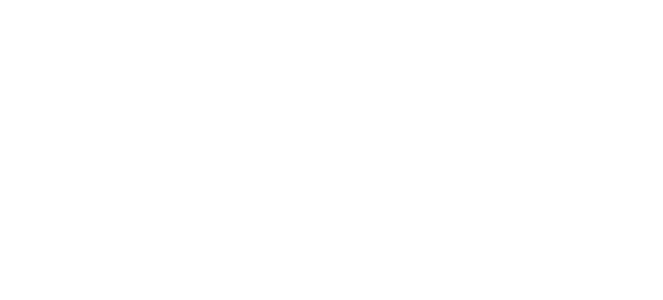
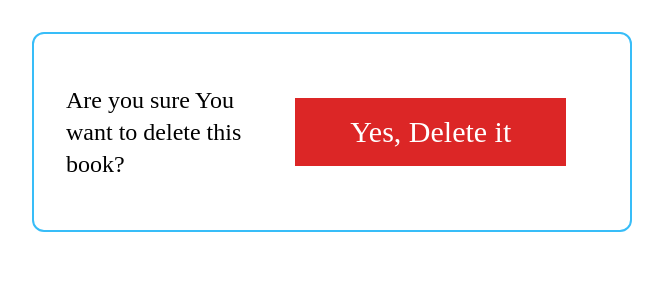
Before and after one commit to ashandimantha2000/twc-test-web, a React (Vite) app: page /contacts/delete/1 in a window 1280 px wide. Before the commit this address had no page. Shown: the top 300 px of the page, without its empty margins (308-971 px from the left). Built offline with nearby package versions, Linux system fonts and the light colour scheme.

Commit message:
add: delete operation

```diff
--- a/src/App.jsx
+++ b/src/App.jsx
@@ -1,12 +1,12 @@
 import { Routes, Route } from "react-router-dom";
 
-import Login from "./pages/Login.jsx"
-import Register from "./pages/Register.jsx"
-import Welcome from "./pages/Welcome.jsx"
-import Contacts from "./pages/Contacts.jsx"
+import Login from "./pages/Login.jsx";
+import Register from "./pages/Register.jsx";
+import Welcome from "./pages/Welcome.jsx";
+import Contacts from "./pages/Contacts.jsx";
 import NewContact from "./pages/NewContact.jsx";
 import Test from "./pages/Test.jsx";
-
+import DeleteContact from "./components/Alerts/DeleteContact.jsx";
 
 function App() {
   return (
@@ -17,8 +17,9 @@ function App() {
       <Route path="/contacts" element={<Contacts />} />
       <Route path="/contacts/new" element={<NewContact />} />
       <Route path="/test" element={<Test />} />
+      <Route path="/contacts/delete/:id" element={<DeleteContact />} />
     </Routes>
-  )
+  );
 }
 
-export default App
+export default App;
--- a/src/components/Alerts/DeleteContact.jsx
+++ b/src/components/Alerts/DeleteContact.jsx
@@ -1,9 +1,43 @@
-import React from 'react'
+import { useState } from "react";
+import axios from "axios";
+import Spinner from "../Spinner";
+import { useNavigate, useParams } from "react-router-dom";
 
 function DeleteContact() {
+  const [loading, setLoading] = useState(false);
+  const navigate = useNavigate();
+  const { id } = useParams();
+  const handleDeleteContact = () => {
+    setLoading(true);
+    axios
+      .delete(`http://localhost:5555/contacts/${id}`)
+      .then(() => {
+        setLoading(false);
+        navigate("/contacts");
+      })
+      .catch((err) => {
+        console.log(err);
+        setLoading(false);
+      });
+  };
   return (
-    <div>DeleteContact</div>
-  )
+    <div className="p-4">
+      <h1 className="text-3xl my-4">
+        {loading ? <Spinner /> : ""}
+        <div className="flex flex-row items-center border-2 border-sky-400 rounded-xl w-[600px] p-8 mx-auto">
+          <h3 className="text-2xl">
+            Are you sure You want to delete this book?
+          </h3>
+          <button
+            className="p-4 bg-red-600 text-white m-8 w-full"
+            onClick={handleDeleteContact}
+          >
+            Yes, Delete it
+          </button>
+        </div>
+      </h1>
+    </div>
+  );
 }
 
-export default DeleteContact
+export default DeleteContact;
--- /dev/null
+++ b/src/components/Alerts/DeleteNotification.jsx
@@ -0,0 +1,64 @@
+import { useState } from "react";
+import axios from "axios";
+import Spinner from "../Spinner";
+import { useNavigate, useParams } from "react-router-dom";
+import FilledButton from "../micro-components/FilledButton";
+import PropTypes from "prop-types";
+
+function DeleteNotification(props) {
+    const [loading, setLoading] = useState(false);
+  const navigate = useNavigate();
+  const { id } = useParams();
+  const handleDeleteContact = () => {
+    setLoading(true);
+    axios
+      .delete(`http://localhost:5555/contacts/${id}`)
+      .then(() => {
+        setLoading(false);
+        navigate("/contacts");
+      })
+      .catch((err) => {
+        console.log(err);
+        setLoading(false);
+      });
+  };
+  return props.trigger ? (
+    <div className="bg-black bg-opacity-85 h-screen p-20 fixed w-screen flex justify-center items-center z-50">
+        {loading ? <Spinner /> : ""}
+      <div className="relative p-10 bg-white rounded-2xl">
+        {props.children}
+        <div className="text-center pt-4">
+          <FilledButton
+            text={props.text}
+            // onClick={() => {
+            //   props.setClose(false);
+            // }}
+            onClick={handleDeleteContact}
+            destination="/contacts"
+          />
+
+          <button
+            onClick={() => {
+              props.setClose(false);
+            }}
+            className="ml-3 h-fit w-fit px-5 text-xl bg-transparent hover:bg-white text-primary-green font-semibold hover:text-primary-green py-2 border border-primary-green hover:border-transparent rounded-full"
+          >
+            {props.secondary}
+          </button>
+        </div>
+      </div>
+    </div>
+  ) : (
+    ""
+  );
+}
+
+//props validation
+DeleteNotification.propTypes = {
+  text: PropTypes.string.isRequired,
+  trigger: PropTypes.bool.isRequired,
+  setClose: PropTypes.func.isRequired,
+  children: PropTypes.node.isRequired,
+};
+
+export default DeleteNotification;
--- a/src/components/micro-components/FilledButton.jsx
+++ b/src/components/micro-components/FilledButton.jsx
@@ -5,7 +5,7 @@ function FilledButton(props) {
     <Link to={props.destination}>
       <button
         onClick={props.onClick}
-        className="h-fit w-fit px-7 text-xl bg-primary-green hover:bg-blue-600 text-white font-semibold hover:text-white py-2 border border-white hover:border-transparent rounded-full"
+        className="h-fit w-fit px-7 text-xl bg-primary-green hover:bg-red-600 text-white font-semibold hover:text-white py-2 border border-white hover:border-transparent rounded-full"
       >
         {props.text}
       </button>
--- a/src/pages/Contacts.jsx
+++ b/src/pages/Contacts.jsx
@@ -5,10 +5,13 @@ import { MdModeEdit } from "react-icons/md";
 import { RiDeleteBinLine } from "react-icons/ri";
 import axios from "axios";
 import Spinner from "../components/Spinner";
+import { Link } from "react-router-dom";
+import DeleteNotification from "../components/Alerts/DeleteNotification";
 
 function Contacts() {
   const [contacts, setContacts] = useState([]);
   const [loading, setLoading] = useState(true);
+  const [showNotification, setShowNotification] = useState(false);
 
   useEffect(() => {
     setLoading(true);
@@ -25,7 +28,12 @@ function Contacts() {
   }, []);
 
   return (
-    <Background>
+    <div>
+      <DeleteNotification trigger={showNotification} setClose={setShowNotification} text="Yes" secondary="Cancel">
+        <h1>Do you want to delete the contact?</h1>
+      </DeleteNotification>
+
+      <Background>
       <div className="flex justify-between pt-12">
         <h2 className="title">Contacts</h2>
         <Button text="add new contact" destination="/contacts/new" />
@@ -58,7 +66,10 @@ function Contacts() {
                   <td className="px-6 py-4">{contact.phonenumber}</td>
                   <td className="px-6 py-4 flex justify-around">
                     <MdModeEdit />
-                    <RiDeleteBinLine />
+                    <Link to={`/contacts/delete/${contact._id}`}>
+                      <RiDeleteBinLine />
+                    </Link>
+                    <button onClick={()=>setShowNotification(true)}>bu</button>
                   </td>
                 </tr>
               ))}
@@ -67,6 +78,7 @@ function Contacts() {
         </div>
       )}
     </Background>
+    </div>
   );
 }
 
```
Also changed, not shown: src/components/Alerts/Notification.jsx (+9 -0 lines), src/pages/NewContact.jsx (line endings or trailing spaces).
